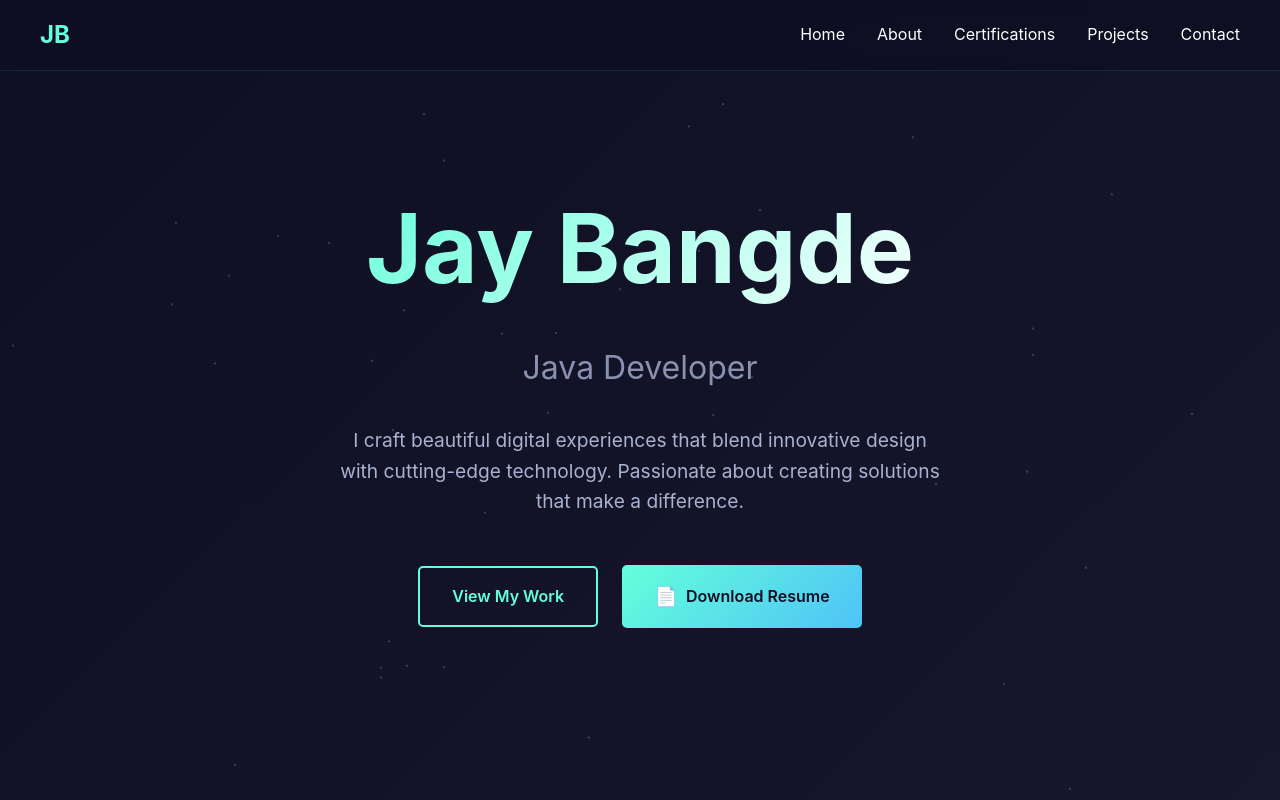
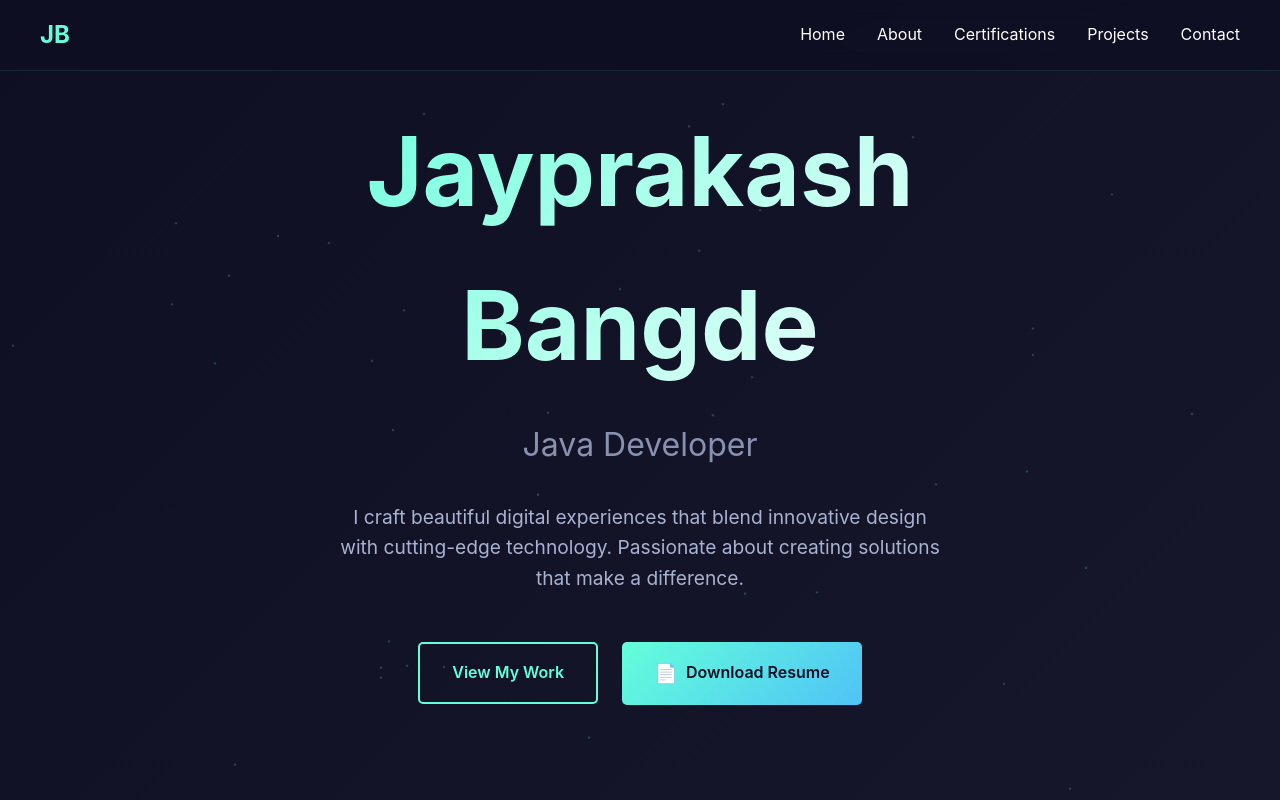
Before and after one commit to jaybangde/Portfolio, a plain HTML site: page index.html in a window 1280 px wide. Shown: the top 800 px of the page. Drawn offline with Linux system fonts and the light colour scheme.

Commit message:
Update index.html

```diff
--- a/index.html
+++ b/index.html
@@ -3,7 +3,7 @@
 <head>
     <meta charset="UTF-8">
     <meta name="viewport" content="width=device-width, initial-scale=1.0">
-    <title>Jay Bangde - Java Developer</title>
+    <title>Jayprakash Bangde - Java Developer</title>
     <style>
         * {
             margin: 0;
@@ -645,7 +645,7 @@
 
     <section id="home" class="hero">
         <div class="hero-content">
-            <h1>Jay Bangde</h1>
+            <h1>Jayprakash Bangde</h1>
             <div class="subtitle">Java Developer</div>
             <p>I craft beautiful digital experiences that blend innovative design with cutting-edge technology. Passionate about creating solutions that make a difference.</p>
             <div class="hero-buttons">
@@ -885,7 +885,7 @@
     </section>
 
     <footer>
-        <p>&copy; 2025 Aniket Bangde. Built with passion and lots of coffee ☕</p>
+        <p>&copy; 2025 Jayprakash Bangde. Built with passion and lots of coffee ☕</p>
     </footer>
 
     <script>
```
